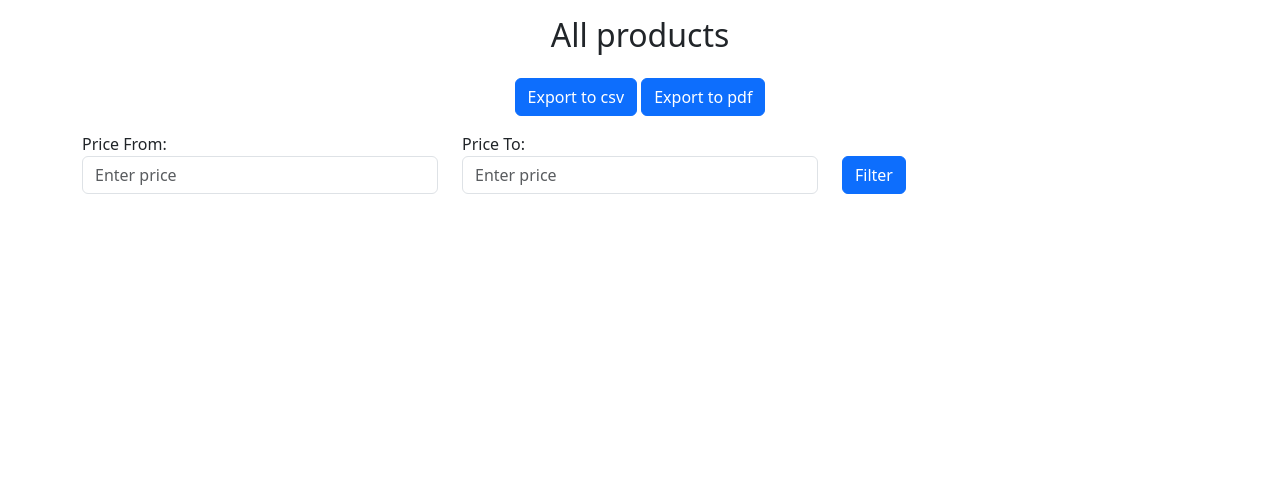
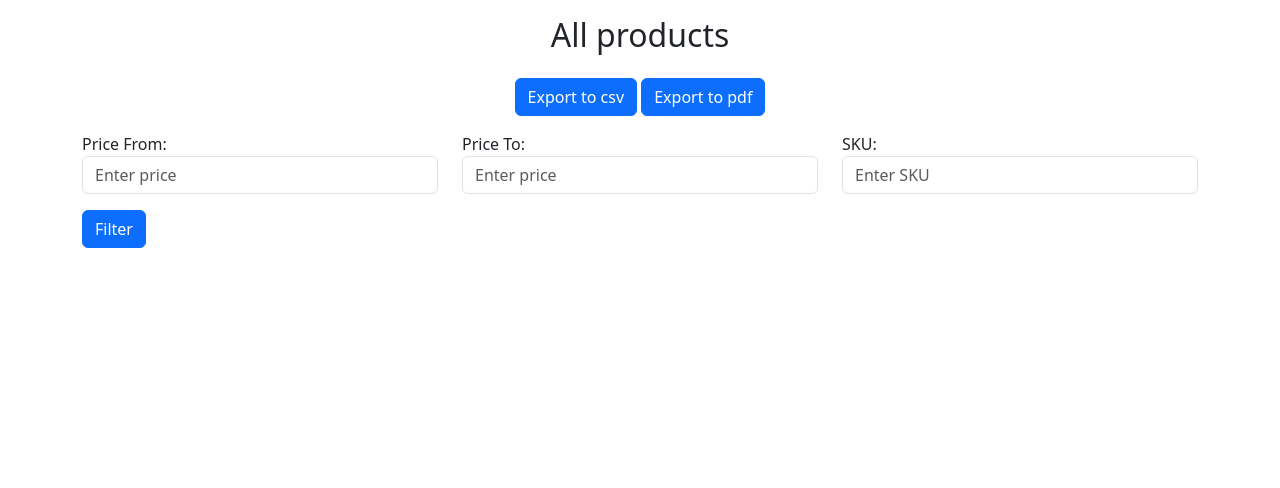
Before and after one commit to smilestar13/HillelSchoolPythonPro, a Django app: template templates/products/product_list.html in a window 1280 px wide. Shown: the part 78-566 px from the top of the page. Run offline with Django 4.2, Linux system fonts and the light colour scheme; the template is opened without the code that fills it, so the values that code supplies are empty; parts of the project's set-up code (start-up, migrations or seed data) failed here and were passed over.

Commit message:
Lesson 24. HW. Filter and Pagination

```diff
--- a/templates/products/product_list.html
+++ b/templates/products/product_list.html
@@ -22,7 +22,13 @@
                 <input type="text" id="price_to" name="price_max" class="form-control" placeholder="Enter price">
             </div>
             <div class="col-md-4">
-                <button type="submit" class="btn btn-primary mt-4">Filter</button>
+                <label for="sku">SKU:</label>
+                <input type="text" id="sku" name="sku" class="form-control" placeholder="Enter SKU">
+            </div>
+        </div>
+        <div class="row mt-3">
+            <div class="col">
+                <button type="submit" class="btn btn-primary">Filter</button>
             </div>
         </div>
     </form>
```
